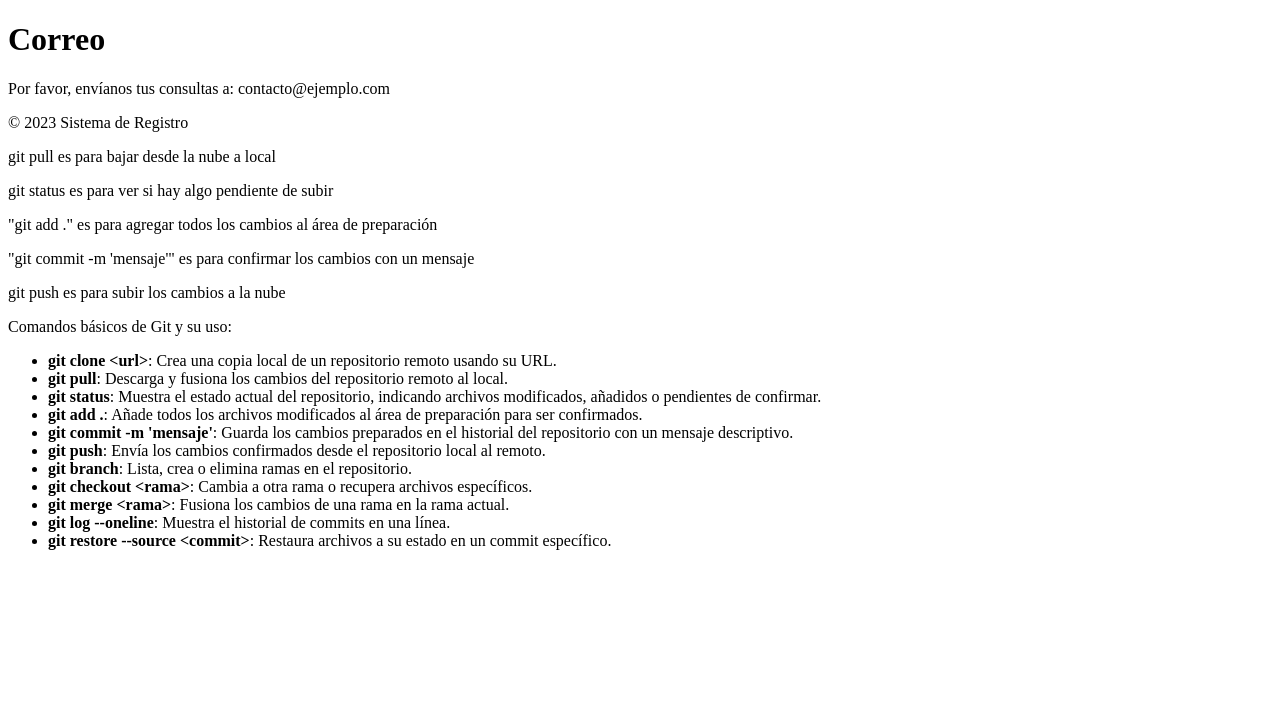
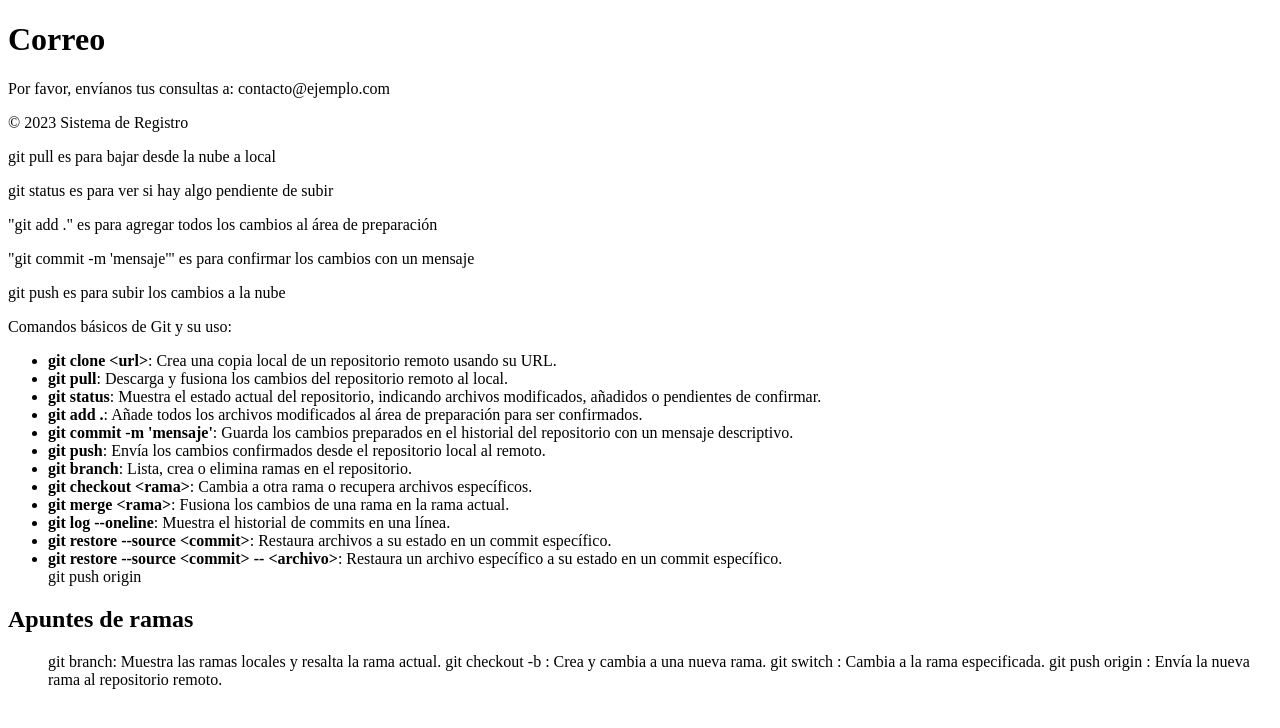
Before and after one commit to 1532476/sistema-de-registro, a plain HTML site: page contacto.html in a window 1280 px wide. Drawn offline with Linux system fonts and the light colour scheme.

Commit message:
commit 2

```diff
--- a/contacto.html
+++ b/contacto.html
@@ -29,6 +29,18 @@
         <li><strong>git merge &lt;rama&gt;</strong>: Fusiona los cambios de una rama en la rama actual.</li>
         <li><strong>git log --oneline</strong>: Muestra el historial de commits en una línea.</li>
         <li><strong>git restore --source &lt;commit&gt;</strong>: Restaura archivos a su estado en un commit específico.</li>
+        <li><strong>git restore --source &lt;commit&gt; -- &lt;archivo&gt;</strong>: Restaura un archivo específico a su estado en un commit específico.</li>
+        git push origin
+    </ul>
+
+    <h2>Apuntes de ramas</h2>
+    <ul>
+        git branch: Muestra las ramas locales y resalta la rama actual.
+        git checkout -b <nombre_rama>: Crea y cambia a una nueva rama.
+            git switch <nombre_rama>: Cambia a la rama especificada.
+                git push origin <nombre_rama>: Envía la nueva rama al repositorio remoto.
+
+
     </ul>
 
     </footer>
```
